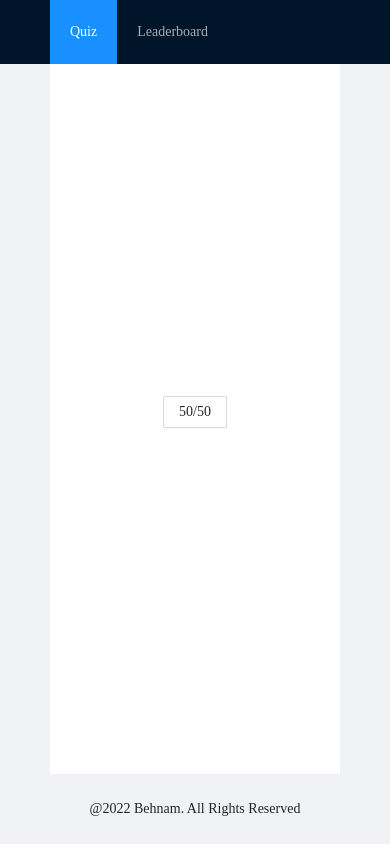
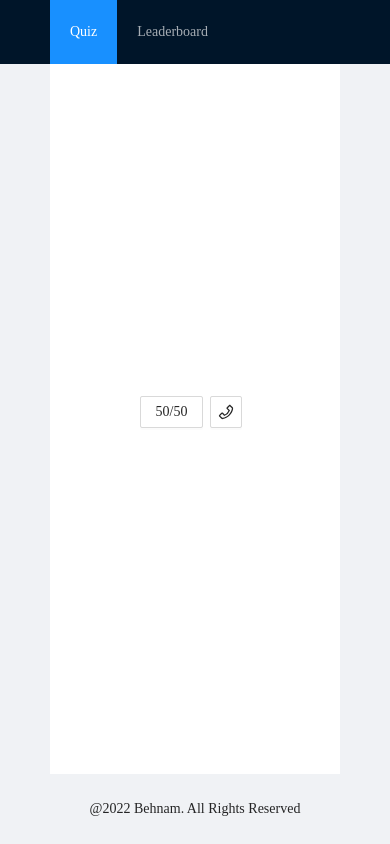
Before and after one commit to behnam7171/quiz-react, a React (Create React App) app: page / in a window 390 px wide. Both pictures are taken after typing "Sample" into the empty fields and a click on the button "Submit". Built offline with nearby package versions, Linux system fonts and the light colour scheme; no server answers.

Commit message:
phone call help + improvements

```diff
--- a/src/App.css
+++ b/src/App.css
@@ -11,7 +11,7 @@
 
 .name-input {
   margin-bottom: 1em;
-  width: 50%;
+  width: 70%;
 }
 
 .App-logo {
--- a/src/App.tsx
+++ b/src/App.tsx
@@ -5,7 +5,7 @@ import {gql, useQuery} from "@apollo/client";
 import {Country} from "./interfaces/quiz/country";
 import {Continent} from "./interfaces/quiz/continent";
 import {Language} from "./interfaces/quiz/language";
-import {Button, Input} from "antd";
+import {Button, Col, Input, Modal, Row} from "antd";
 
 function App() {
 
@@ -87,17 +87,30 @@ function App() {
     }
 
     const handleSubmit = (event: any) => {
+        if (validate()) {
             setName(name)
             setShowQuizQuestions(true);
+        } else {
+            Modal.error({
+                content: (<p>Please enter a name!</p>),
+            });
+        }
         event.preventDefault();
+    }
+
+    const validate = () => {
+        return name !== '' && name != undefined;
     }
 
     return (
         <div className="App">
+            <Row>
+                <Col span={12} offset={6}>
                     {!showQuizQuestions ? <form onSubmit={handleSubmit}>
                         <div>
-                    <div className="name" >Please enter your name</div>
-                    <Input className="name-input" placeholder="Name" value={name} onChange={nameChanged} />
+                            <div className="name">Please enter your name</div>
+                            <Input className="name-input" placeholder="Name" value={name}
+                                   onChange={nameChanged}/>
                         </div>
                         <Button type="primary" htmlType="submit">
                             Submit
@@ -105,6 +118,9 @@ function App() {
                     </form> : null}
                     {showQuizQuestions ? (<QuestionGenerator name={name} countries={countries} continents={continents}
                                                              languages={languages}></QuestionGenerator>) : null}
+                </Col>
+            </Row>
+
         </div>
     );
 }
--- a/src/components/QuestionGenerator/QuestionGenerator.module.css
+++ b/src/components/QuestionGenerator/QuestionGenerator.module.css
@@ -5,3 +5,7 @@
     margin-bottom: 1em;
     justify-content: center;
 }
+
+.help {
+    margin-inline-end: 0.5em;
+}
--- a/src/components/QuestionGenerator/QuestionGenerator.tsx
+++ b/src/components/QuestionGenerator/QuestionGenerator.tsx
@@ -1,4 +1,4 @@
-import React, {FC, MouseEventHandler, useState} from 'react';
+import React, {FC, useState} from 'react';
 import styles from './QuestionGenerator.module.css';
 import {QuestionBody} from "../../interfaces/question/question-body";
 import Question from "../Question/Question";
@@ -10,7 +10,8 @@ import {QuestionStrategy} from "./QuestionStrategies/question-strategy";
 import {LanguageOfCountryStrategy} from "./QuestionStrategies/language-of-country-strategy";
 import {QuestionStrategyInput} from "../../interfaces/question/question-strategy-input";
 import {LeaderboardProfile} from "../../interfaces/leaderboard/LeaderboardProfile";
-import {Button, Result} from "antd";
+import {Button, Modal, Result} from "antd";
+import {PhoneOutlined} from "@ant-design/icons";
 
 interface QuestionGeneratorInput extends QuestionStrategyInput {
     name: string;
@@ -22,6 +23,8 @@ const QuestionGenerator: FC<QuestionGeneratorInput> = (data) => {
     const [questions, setQuestions] = useState<QuestionBody[]>([]);
     const [score, setScore] = useState(0);
     const [fiftyFiftyUsed, setFiftyFiftyUsed] = useState(false);
+    const [phoneCallUsed, setPhoneCallUsed] = useState(false);
+    const [isModalVisible, setIsModalVisible] = useState(false);
 
 
     const capitalOfCountryStrategy = new CapitalOfCountryStrategy();
@@ -88,15 +91,31 @@ const QuestionGenerator: FC<QuestionGeneratorInput> = (data) => {
         event.preventDefault();
     }
 
+    const phoneCallClicked = (event: any) => {
+        const answer = questions[currentQuestion].options.find(option => option.isAnswer)
+        if (answer) {
+            setPhoneCallUsed(true);
+            Modal.info({
+                content: (<p>Well my friend! in my opinion, {answer.title} is the answer!</p>),
+            });
+        } else {
+            Modal.info({
+                content: (<p>You can not use help for this question!</p>),
+            });
+        }
+        event.preventDefault();
+    }
 
     return (
         <div className={styles.QuestionGenerator} data-testid="QuestionGenerator">
             {
                 !quizFinished ? (
-
                     <div className="question">
                         <div className={styles.guidance}>
-                            <Button disabled={fiftyFiftyUsed} onClick={fiftyFiftyClicked}>50/50</Button>
+                            <Button className={styles.help} disabled={fiftyFiftyUsed}
+                                    onClick={fiftyFiftyClicked}>50/50</Button>
+                            <Button className={styles.help} disabled={phoneCallUsed} icon={<PhoneOutlined/>}
+                                    onClick={phoneCallClicked}></Button>
                         </div>
                         {questions.length !== 0 ?
                             <Question questionNumber={currentQuestion + 1} question={questions[currentQuestion]}
--- a/src/index.css
+++ b/src/index.css
@@ -36,7 +36,6 @@ code {
   align-items: center;
   justify-content: center;
   background: #fff;
-  padding: 0 5em;
 }
 .logo {
   float: left;
```
Lines whose indentation alone changed are shown as unchanged.
